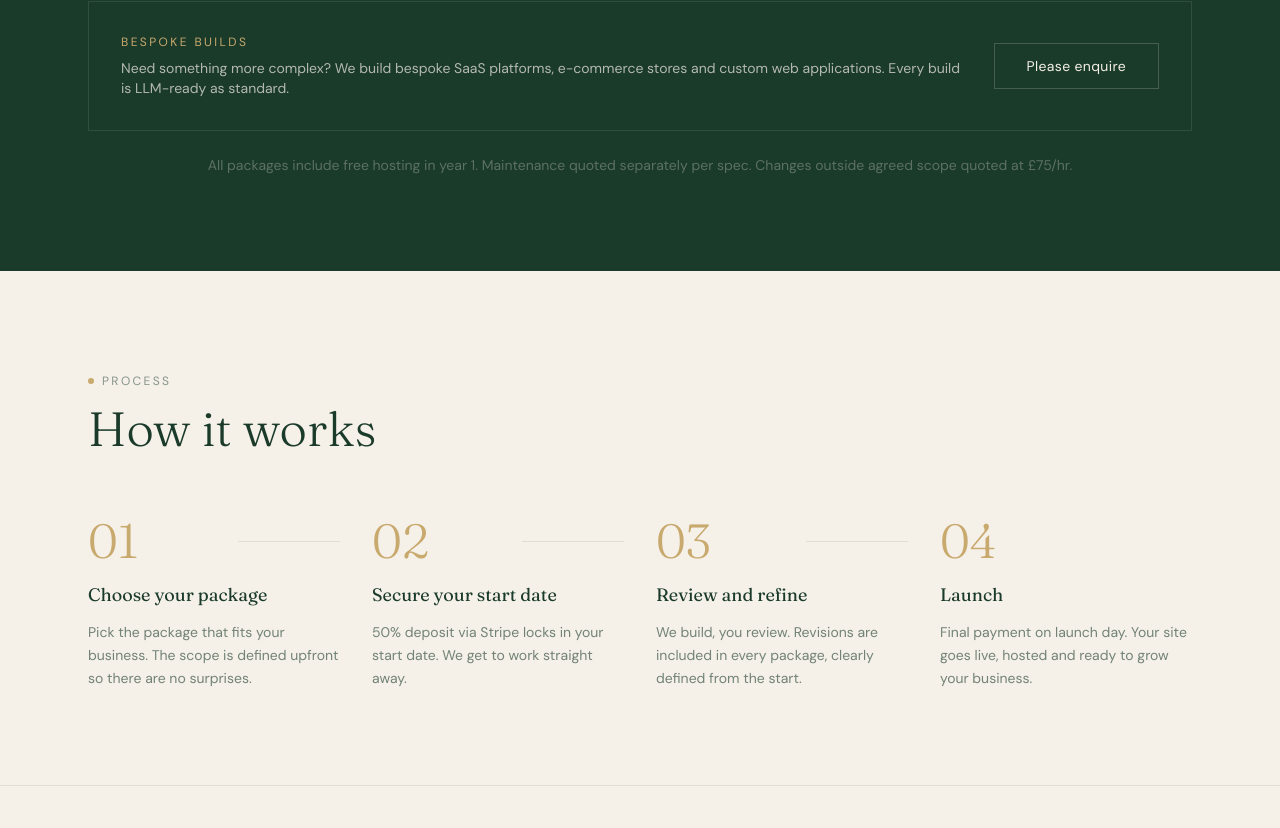
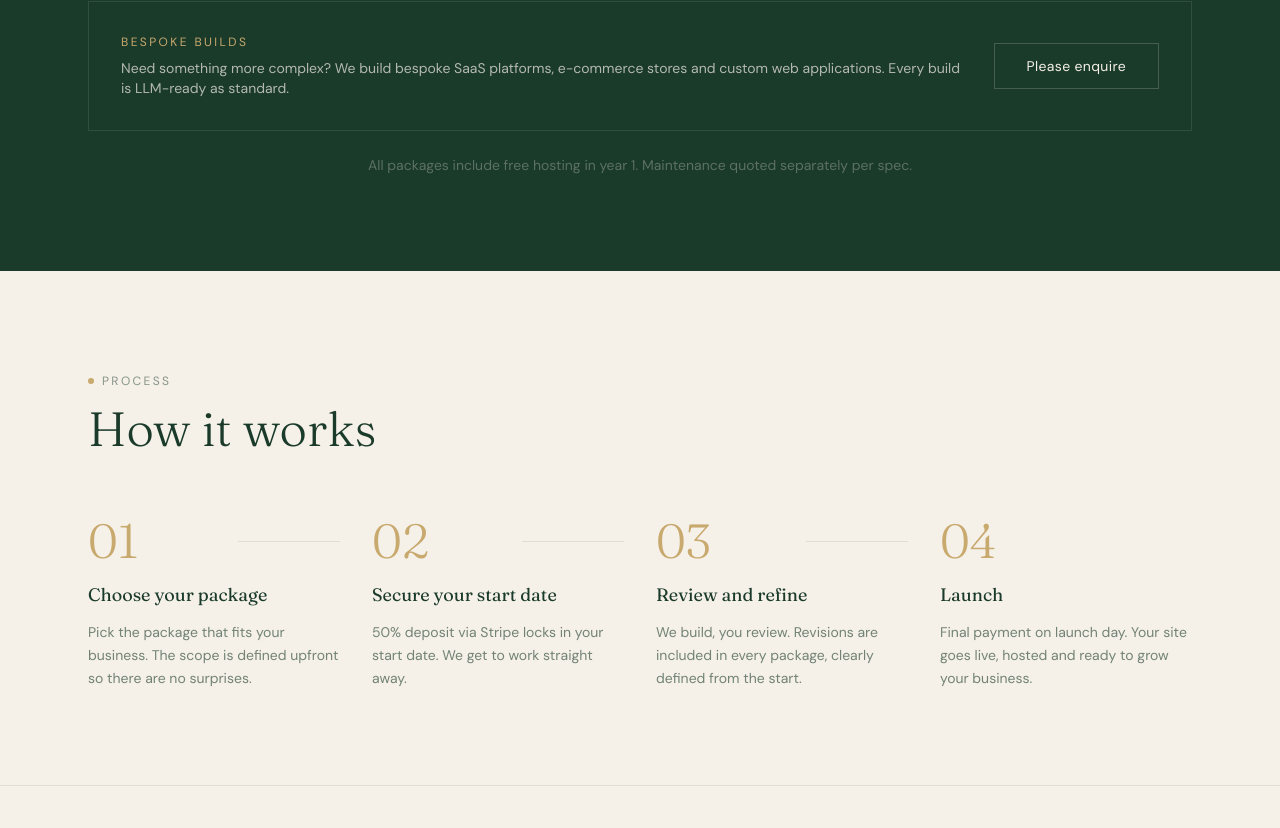
Before and after one commit to djrdunton-pocket/seed-digital, a Next.js app: page / in a window 1280 px wide. Shown: the part 2392-3220 px from the top of the page. Built offline with nearby package versions, Linux system fonts and the light colour scheme.

Commit message:
git add . git commit -m "Update copyright year and remove hourly rate"

```diff
--- a/app/components/Footer.tsx
+++ b/app/components/Footer.tsx
@@ -23,7 +23,7 @@ export default function Footer() {
           </div>
         </div>
         <div className="border-t border-[#f5f0e8]/10 pt-8 flex flex-col md:flex-row justify-between items-center gap-4">
-            <p className="text-xs text-[#f5f0e8]/30">© 2025 Seed Digital. All rights reserved.</p>
+          <p className="text-xs text-[#f5f0e8]/30">© 2026 Seed Digital. All rights reserved.</p>
           <p className="text-xs text-[#f5f0e8]/30">Bath · Bristol · Somerset · seed-digital.ai</p>
         </div>
       </div>
--- a/app/components/Packages.tsx
+++ b/app/components/Packages.tsx
@@ -104,7 +104,7 @@ export default function Packages() {
           </Link>
         </div>
 
-        <p className="mt-6 text-sm text-[#f5f0e8]/30 text-center">All packages include free hosting in year 1. Maintenance quoted separately per spec. Changes outside agreed scope quoted at £75/hr.</p>
+        <p className="mt-6 text-sm text-[#f5f0e8]/30 text-center">All packages include free hosting in year 1. Maintenance quoted separately per spec.</p>
       </div>
     </section>
   );
```
Lines whose indentation alone changed are shown as unchanged.
